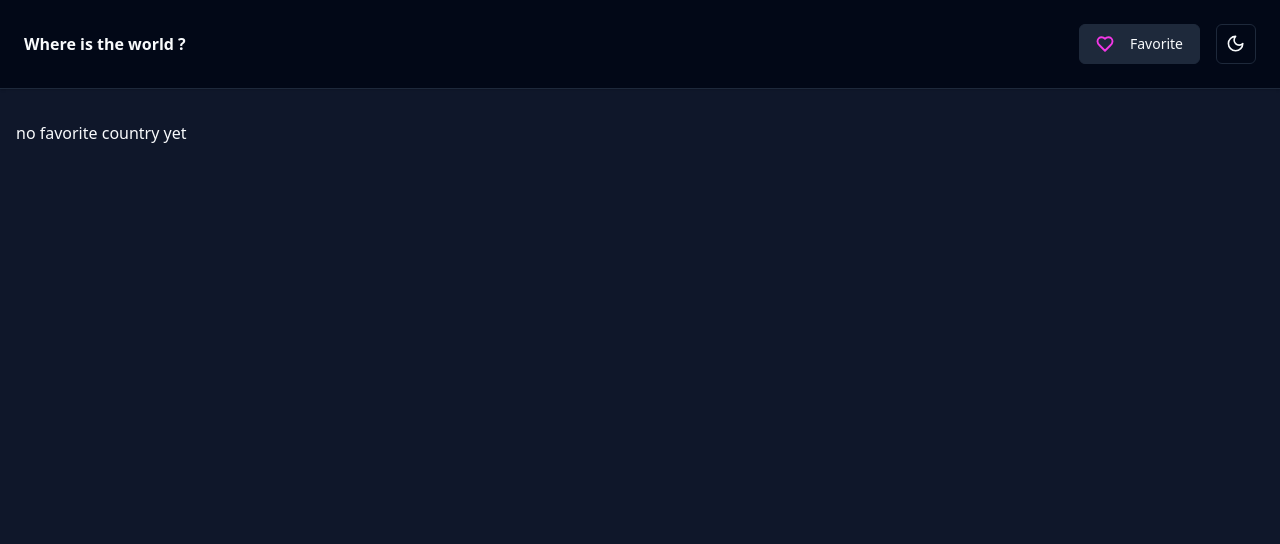
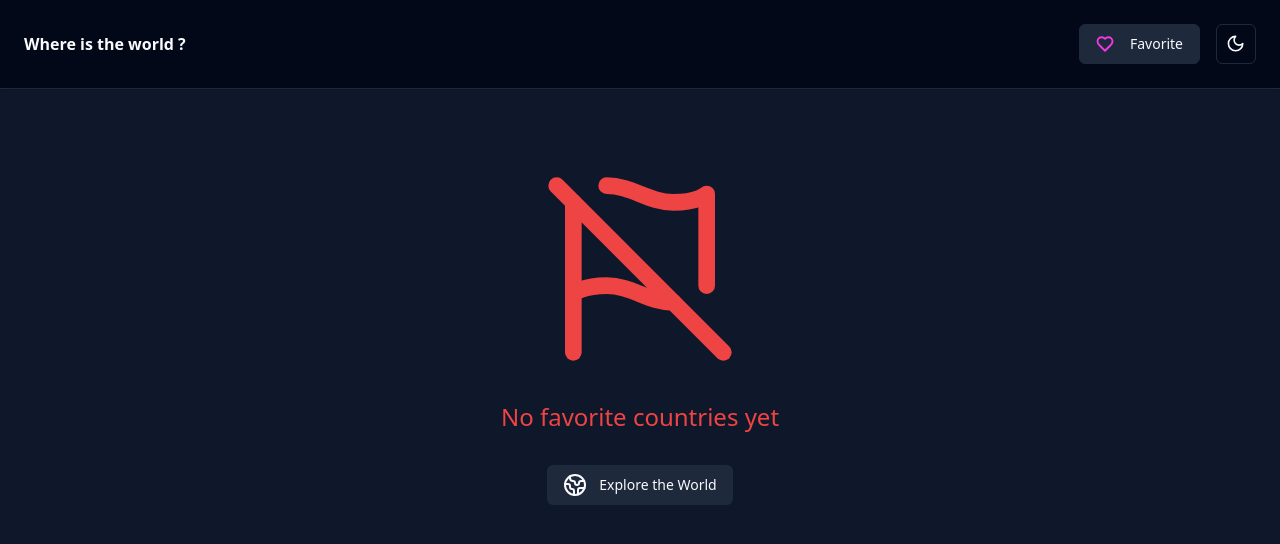
Before and after one commit to maxdnc/Countries-API-REST, a React (Vite) app: page /#/favorite in a window 1280 px wide. Shown: the top 544 px of the page. Built offline with nearby package versions, Linux system fonts and the light colour scheme.

Commit message:
♻️ Refactor with NoFavoriteCountries & FavoriteCountries

```diff
--- /dev/null
+++ b/src/components/favoritesCountries/NoFavoriteCountries.tsx
@@ -0,0 +1,24 @@
+// react router
+import { Link } from "react-router-dom";
+// component
+import { buttonVariants } from "../ui/button";
+// icon
+import { FlagOff, Globe2 } from "lucide-react";
+
+export default function NoFavoriteCountries() {
+  return (
+    <div className="flex flex-col items-center justify-center gap-8 p-12">
+      <FlagOff size={200} className="h text-red-500" />
+      <p className="text-2xl text-red-500">No favorite countries yet</p>
+      <Link
+        className={`mb-12 flex-initial gap-3 ${buttonVariants({
+          variant: "secondary",
+        })}`}
+        to={"/"}
+      >
+        <Globe2 />
+        <span>Explore the World</span>
+      </Link>
+    </div>
+  );
+}
--- /dev/null
+++ b/src/components/favoritesCountries/TableFavoritesCountries.tsx
@@ -0,0 +1,85 @@
+// react router
+import { useNavigate } from "react-router-dom";
+// component
+import {
+  Table,
+  TableBody,
+  TableCaption,
+  TableCell,
+  TableHead,
+  TableHeader,
+  TableRow,
+} from "@/components/ui/table";
+import { Button } from "@/components/ui/button";
+// redux
+import { removeFavorite } from "@/redux/features/favoriteCountriesSlice";
+import { useAppDispatch, useAppSelector } from "@/redux/hook";
+// hook
+import { useToast } from "@/components/ui/use-toast";
+// helper
+import { formatNumberWithSpaces } from "../../helper/math";
+// icon
+import { Trash2 } from "lucide-react";
+
+export default function TableFavoritesCountries() {
+  const favoriteCountries = useAppSelector(
+    (state) => state.favorites.countries,
+  );
+  const dispatch = useAppDispatch();
+  const navigate = useNavigate();
+  const { toast } = useToast();
+
+  const handleDelete = (
+    event: React.MouseEvent<HTMLElement>,
+    countryName: string,
+  ) => {
+    event.stopPropagation();
+    dispatch(removeFavorite(countryName));
+    toast({
+      className: "bg-destructive",
+      description: `${countryName} deleted from your favorites countries list`,
+    });
+  };
+  return (
+    <Table className="mx-auto max-w-2xl">
+      <TableCaption>A list of your favorites countries.</TableCaption>
+      <TableHeader>
+        <TableRow>
+          <TableHead className="w-[100px]">Flag</TableHead>
+          <TableHead>Name</TableHead>
+          <TableHead>Population</TableHead>
+          <TableHead>Capital</TableHead>
+        </TableRow>
+      </TableHeader>
+      <TableBody>
+        {favoriteCountries.map((country) => {
+          return (
+            <TableRow
+              key={country.name.official}
+              onClick={() => navigate(`/country/${country.name.official}`)}
+              className="cursor-pointer"
+            >
+              <TableCell className="font-medium">{country.flag}</TableCell>
+              <TableCell>{country.name.common}</TableCell>
+              <TableCell>
+                {formatNumberWithSpaces(country.population)}
+              </TableCell>
+              <TableCell>{country.capital}</TableCell>
+              <TableCell className="text-center">
+                <Button
+                  className="z-20 hover:bg-destructive"
+                  variant="ghost"
+                  onClick={(event) =>
+                    handleDelete(event, country.name.official)
+                  }
+                >
+                  <Trash2 />
+                </Button>
+              </TableCell>
+            </TableRow>
+          );
+        })}
+      </TableBody>
+    </Table>
+  );
+}
--- a/src/pages/FavoriteCountries.tsx
+++ b/src/pages/FavoriteCountries.tsx
@@ -1,82 +1,35 @@
-import { Button } from "@/components/ui/button";
-import { removeFavorite } from "@/redux/features/favoriteCountriesSlice";
-import { useAppDispatch, useAppSelector } from "@/redux/hook";
-
-import {
-  Table,
-  TableBody,
-  TableCaption,
-  TableCell,
-  TableHead,
-  TableHeader,
-  TableRow,
-} from "@/components/ui/table";
-import { Trash2 } from "lucide-react";
-import { useNavigate } from "react-router-dom";
-import { useToast } from "@/components/ui/use-toast";
+// react router
+import { Link } from "react-router-dom";
+// redux
+import { useAppSelector } from "@/redux/hook";
+// component
+import TableFavoritesCountries from "../components/favoritesCountries/TableFavoritesCountries";
+import NoFavoriteCountries from "@/components/favoritesCountries/NoFavoriteCountries";
+import { buttonVariants } from "@/components/ui/button";
+// icon
+import { Plus } from "lucide-react";
 
 export default function FavoriteCountries() {
   const favoriteCountries = useAppSelector(
     (state) => state.favorites.countries,
   );
-  const dispatch = useAppDispatch();
-  const navigate = useNavigate();
-  const { toast } = useToast();
-
-  const handleDelete = (
-    event: React.MouseEvent<HTMLElement>,
-    countryName: string,
-  ) => {
-    event.stopPropagation();
-    dispatch(removeFavorite(countryName));
-    toast({
-      className: "bg-destructive",
-      description: `${countryName} deleted from your favorites countries list`,
-    });
-  };
 
   if (favoriteCountries.length === 0) {
-    return <p>no favorite country yet</p>;
+    return <NoFavoriteCountries />;
   }
 
   return (
-    <Table className="mx-auto max-w-2xl">
-      <TableCaption>A list of your favorites countries.</TableCaption>
-      <TableHeader>
-        <TableRow>
-          <TableHead className="w-[100px]">Flag</TableHead>
-          <TableHead>Name</TableHead>
-          <TableHead>Population</TableHead>
-          <TableHead>Capital</TableHead>
-        </TableRow>
-      </TableHeader>
-      <TableBody>
-        {favoriteCountries.map((country) => {
-          return (
-            <TableRow
-              key={country.name.official}
-              onClick={() => navigate(`/country/${country.name.official}`)}
-              className="cursor-pointer"
-            >
-              <TableCell className="font-medium">{country.flag}</TableCell>
-              <TableCell>{country.name.common}</TableCell>
-              <TableCell>{country.population}</TableCell>
-              <TableCell>{country.capital}</TableCell>
-              <TableCell className="text-center">
-                <Button
-                  className="z-20 hover:bg-destructive"
-                  variant="ghost"
-                  onClick={(event) =>
-                    handleDelete(event, country.name.official)
-                  }
-                >
-                  <Trash2 />
-                </Button>
-              </TableCell>
-            </TableRow>
-          );
-        })}
-      </TableBody>
-    </Table>
+    <div className="flex flex-col items-center justify-center gap-16">
+      <TableFavoritesCountries />
+      <Link
+        className={`mb-12 flex-initial gap-3 ${buttonVariants({
+          variant: "secondary",
+        })}`}
+        to={"/"}
+      >
+        <Plus />
+        <span>Find more countries</span>
+      </Link>
+    </div>
   );
 }
```
